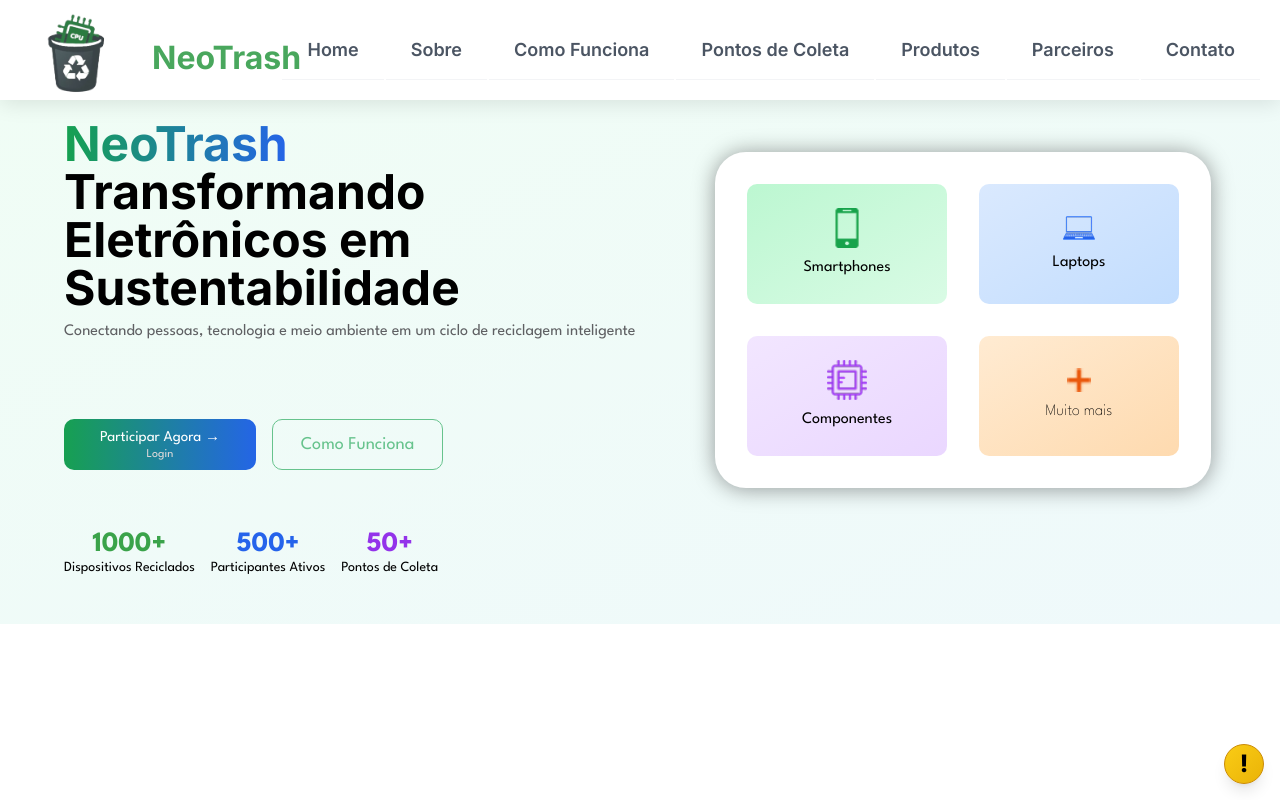
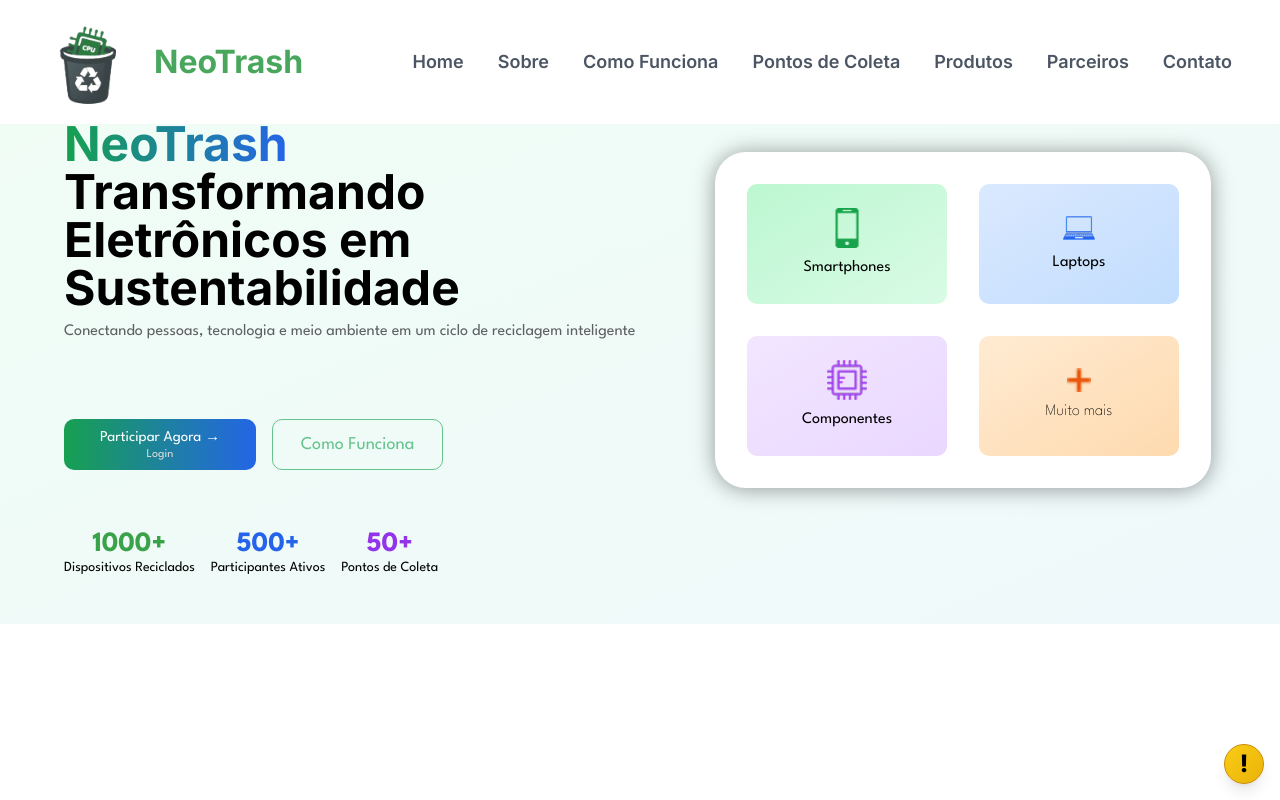
Before and after one commit to Coxaxi/NeoTrash, a React (Vite) app: page / in a window 1280 px wide. Shown: the top 800 px of the page. Built offline with nearby package versions, Linux system fonts and the light colour scheme.

Commit message:
FIX: Layout menu melhorado

```diff
--- a/src/components/Header.jsx
+++ b/src/components/Header.jsx
@@ -1,27 +1,50 @@
 import logo from './imgs/logo.png';
-import './css/cabecalho.css';
 import { Menu } from './Menu';
+import { useState, useEffect } from 'react';
 
 function Header() {
+  const [scrolled, setScrolled] = useState(false);
+
+  useEffect(() => {
+    const handleScroll = () => {
+      setScrolled(window.scrollY > 20);
+    };
+    window.addEventListener('scroll', handleScroll);
+    return () => window.removeEventListener('scroll', handleScroll);
+  }, []);
+
   return (
-    <div className="max-h-[100px] Header fixed top-0 left-0 w-full z-50 flex justify-between items-center px-5 py-4 bg-white lg:justify-between">
-      {/* Menu - aparece primeiro no mobile, mas reordenado no desktop */}
+    <header
+      className={`fixed top-0 left-0 w-full z-50 transition-all duration-300 ${scrolled
+          ? 'bg-white/80 backdrop-blur-md shadow-sm py-2'
+          : 'bg-white py-4'
+        }`}
+    >
+      <div className="w-full px-5 lg:px-8">
+        <div className="flex justify-between items-center">
+
+          {/* Menu Section - Order 1 on Desktop (Right) */}
           <div className="lg:order-1">
             <Menu />
           </div>
 
-      {/* Logo - centralizado no mobile, à esquerda no desktop */}
-      <div className="logo flex items-center justify-center lg:order-0 lg:flex-1 lg:justify-start">
+          {/* Logo Section - Order 0 on Desktop (Left) */}
+          <div className="flex items-center justify-center lg:justify-start lg:order-0 lg:flex-1">
             <img
               src={logo}
-          className="img-logo w-[80px] h-auto lg:w-[114px] lg:h-[92px]"
+              className={`transition-all duration-300 ${scrolled ? 'w-[60px] lg:w-[90px] h-auto' : 'w-[80px] lg:w-[114px] h-auto'
+                }`}
               alt="NeoTrash Logo"
             />
-        <h1 className="cursor-pointer m-0 text-[#49A75D] w-auto h-auto font-inter font-bold text-[24px] lg:text-[32px] lg:w-[161px] lg:h-[33px] ml-2">
+            <h1 className={`font-inter font-bold text-[#49A75D] ml-2 transition-all duration-300 ${scrolled ? 'text-[20px] lg:text-[28px]' : 'text-[24px] lg:text-[32px]'
+              }`}>
               NeoTrash
             </h1>
           </div>
+
         </div>
+      </div>
+    </header>
   );
 }
 
--- a/src/components/Menu.jsx
+++ b/src/components/Menu.jsx
@@ -1,88 +1,37 @@
 import { useEffect, useState } from 'react';
-import { Container } from './MenuHamburguer';
+import { createPortal } from 'react-dom';
 import logo from './imgs/logo.png'; // Importe a logo para usar no sidebar
 
 export function Menu() {
     const [menuOpen, setMenuOpen] = useState(false);
     const [isMobile, setIsMobile] = useState(window.innerWidth <= 1024);
 
-    const toggleMenu = () => {
-        setMenuOpen(!menuOpen);
-    };
+    const toggleMenu = () => setMenuOpen(!menuOpen);
+    const closeMenu = () => setMenuOpen(false);
 
-    const closeMenu = () => {
-        setMenuOpen(false);
-    };
-
+    useEffect(() => {
         const handleResize = () => {
             const mobile = window.innerWidth <= 1024;
             setIsMobile(mobile);
-        if (!mobile) {
-            setMenuOpen(true); // Show menu on desktop
-        } else {
-            setMenuOpen(false); // Hide on mobile until toggled
-        }
+            if (!mobile) setMenuOpen(false);
         };
 
-    useEffect(() => {
-        handleResize();
         window.addEventListener('resize', handleResize);
-
-        return () => {
-            window.removeEventListener('resize', handleResize);
-        };
+        return () => window.removeEventListener('resize', handleResize);
     }, []);
 
     useEffect(() => {
-        const handleEsc = (event) => {
-            if (event.key === 'Escape' && menuOpen && isMobile) {
-                closeMenu();
+        if (menuOpen && isMobile) {
+            document.body.style.overflow = 'hidden';
+        } else {
+            document.body.style.overflow = 'unset';
         }
-        };
-        window.addEventListener('keydown', handleEsc);
-
         return () => {
-            window.removeEventListener('keydown', handleEsc);
+            document.body.style.overflow = 'unset';
         };
     }, [menuOpen, isMobile]);
 
-    return (
-        <Container isOpen={menuOpen} className="menu flex items-center" role="navigation" aria-label="Main menu">
-            {isMobile && (
-                <div className="hamburger absolute left-5 cursor-pointer w-[30px] h-[24px] flex flex-col justify-between" onClick={toggleMenu}>
-                    <span className={`line bg-[#686868] h-[4px] w-full rounded transition-all duration-300 origin-center ${menuOpen ? 'rotate-45 translate-y-[10px]' : ''}`}></span>
-                    <span className={`line bg-[#686868] h-[4px] w-full rounded transition-all duration-300 ${menuOpen ? 'scale-0' : ''}`}></span>
-                    <span className={`line bg-[#686868] h-[4px] w-full rounded transition-all duration-300 origin-center ${menuOpen ? '-rotate-45 -translate-y-[10px]' : ''}`}></span>
-                </div>
-            )}
-            {menuOpen && isMobile && (
-                <div className="sidebar-header flex items-center justify-between p-4 border-b border-[#e5e7eb] bg-[#ffffff]">
-                    <div className="sidebar-logo flex items-center gap-2">
-                        <img src={logo} className="sidebar-img w-8 h-auto" alt="NeoTrash Logo" />
-                        <span className="sidebar-text text-xl text-[#333333] font-bold">NeoTrash</span>
-                    </div>
-                    <button onClick={closeMenu} aria-label="Close menu" className="text-[#333333] text-[24px] cursor-pointer focus:outline-none focus:ring-2 focus:ring-[#49A75D]">
-                        &times;
-                    </button>
-                </div>
-            )}
-            <nav>
-                <ul className="flex flex-col-reverse list-none m-0 p-0 gap-0.5 lg:flex-row lg:gap-0.5">
-                    {/* Botão de fechar - visível apenas no mobile */}
-                    <li className="lg:hidden">
-
-
-                        <button
-                            onClick={closeMenu}
-                            aria-label="Fechar menu"
-                            className="text-gray-800 text-6xl cursor-pointer focus:outline-none focus:ring-2 focus:ring-primary hover:text-primary transition-colors w-full text-left px-4 py-2"
-                        >
-                            ×
-                        </button>
-                    </li>
-
-                    {/* Itens do menu */}
-                    {[
+    const menuItems = [
         { href: "#Home", label: "Home" },
         { href: "#Sobre", label: "Sobre" },
         { href: "#ComoFunciona", label: "Como Funciona" },
@@ -90,30 +39,99 @@ export function Menu() {
         { href: "#Produtos", label: "Produtos" },
         { href: "#Parceiros", label: "Parceiros" },
         { href: "#contato", label: "Contato" }
-                    ].map((item, index) => (
-                        <li key={item.href} className={`
-                            text-gray-600 cursor-pointer px-4 py-2.5 transition-all
-                            text-xl font-semibold font-inter
-                            lg:text-gray-600 lg:text-lg lg:py-3 lg:px-4
-                            lg:hover:text-primary lg:hover:scale-105
-                            ${index === 0 ? 'mt-8 lg:mt-0' : 'mt-0'}
-                            border-b border-gray-100 lg:border-b-0
-                            hover:bg-gray-50 lg:hover:bg-transparent
+    ];
+
+    // Mobile Menu Content (Drawer + Overlay)
+    const MobileMenu = (
+        <>
+            {/* Mobile Overlay */}
+            <div
+                className={`fixed inset-0 bg-black/20 backdrop-blur-sm z-[9998] transition-opacity duration-300 ${menuOpen ? 'opacity-100 visible' : 'opacity-0 invisible'
+                    }`}
+                onClick={closeMenu}
+            />
+
+            {/* Menu Drawer */}
+            <div className={`
+                fixed top-0 right-0 h-full w-[80%] max-w-sm bg-white shadow-2xl z-[9999]
+                transform transition-transform duration-300 ease-out
+                ${menuOpen ? 'translate-x-0' : 'translate-x-full'}
             `}>
+                {/* Mobile Header */}
+                <div className="flex items-center justify-between p-6 border-b border-gray-100">
+                    <div className="flex items-center gap-3">
+                        <img src={logo} className="w-8 h-auto" alt="NeoTrash Logo" />
+                        <span className="text-lg font-bold text-[#333333]">NeoTrash</span>
+                    </div>
+                    <button
+                        onClick={closeMenu}
+                        className="p-2 text-gray-500 hover:text-[#49A75D] transition-colors"
+                    >
+                        <span className="text-2xl">&times;</span>
+                    </button>
+                </div>
+
+                {/* Navigation Links */}
+                <ul className="flex flex-col p-4">
+                    {menuItems.map((item) => (
+                        <li key={item.href}>
                             <a
                                 href={item.href}
-                                className="no-underline text-inherit block w-full h-full"
-                                onClick={isMobile ? closeMenu : undefined}
+                                onClick={closeMenu}
+                                className="
+                                    block py-3 px-4 text-lg font-medium text-gray-600 rounded-lg
+                                    transition-all duration-200
+                                    hover:bg-green-50 hover:text-[#49A75D] hover:pl-6
+                                "
                             >
                                 {item.label}
                             </a>
                         </li>
                     ))}
                 </ul>
+            </div>
+        </>
+    );
+
+    return (
+        <nav className="relative" role="navigation" aria-label="Main menu">
+            {/* Hamburger Button (Visible on Mobile) */}
+            {isMobile && (
+                <button
+                    onClick={toggleMenu}
+                    className="relative z-50 w-10 h-10 flex flex-col justify-center items-center gap-1.5 focus:outline-none"
+                    aria-label={menuOpen ? "Close menu" : "Open menu"}
+                >
+                    <span className={`block w-6 h-0.5 bg-[#49A75D] transition-all duration-300 ease-out ${menuOpen ? 'rotate-45 translate-y-2' : ''
+                        }`} />
+                    <span className={`block w-6 h-0.5 bg-[#49A75D] transition-all duration-300 ease-out ${menuOpen ? 'opacity-0' : ''
+                        }`} />
+                    <span className={`block w-6 h-0.5 bg-[#49A75D] transition-all duration-300 ease-out ${menuOpen ? '-rotate-45 -translate-y-2' : ''
+                        }`} />
+                </button>
+            )}
+
+            {/* Render Mobile Menu via Portal */}
+            {isMobile && createPortal(MobileMenu, document.body)}
+
+            {/* Desktop Menu (Visible on Desktop) */}
+            {!isMobile && (
+                <ul className="flex flex-row gap-0.5 items-center">
+                    {menuItems.map((item) => (
+                        <li key={item.href}>
+                            <a
+                                href={item.href}
+                                className="
+                                    block py-3 px-4 text-lg text-gray-600 font-semibold
+                                    hover:text-[#49A75D] hover:scale-105 transition-all duration-200
+                                "
+                            >
+                                {item.label}
+                            </a>
+                        </li>
+                    ))}
+                </ul>
+            )}
         </nav>
-            {menuOpen && isMobile && (
-                <div className="overlay fixed top-0 left-0 w-full h-full bg-black/30 backdrop-filter backdrop-blur-sm z-[9]" onClick={closeMenu}></div>
-            )}
-        </Container>
     );
 }
--- a/src/components/MenuHamburguer.js
+++ /dev/null
@@ -1,60 +0,0 @@
-import styled from 'styled-components';
-
-export const Container = styled.nav`
-  display: flex;
-  align-items: center;
-
-  ul {
-    display: flex;
-    flex-direction: row;
-    list-style: none;
-    margin: 0;
-    padding: 0;
-    gap: 2px;
-  }
-
-  @media (max-width: 1024px) {
-    position: relative;
-
-    ul {
-      display: ${props => props.isOpen ? 'flex' : 'none'};
-      flex-direction: column;
-      position: fixed;
-      top: 0;
-      left: 0;
-      transform: ${props => props.isOpen ? 'translateX(0)' : 'translateX(-100%)'};
-      transition: transform 0.3s ease-in-out;
-      width: 80vw;
-      max-width: 320px;
-      height: 100vh;
-      background: linear-gradient(135deg, #ffffff, #f3f4f6); /* Light gradient for modern feel */
-      box-shadow: 0 0 15px rgba(73, 167, 93, 0.3); /* Soft green glow */
-      z-index: 10;
-      border-radius: 0 8px 8px 0;
-      margin-top: 0;
-      overflow-y: auto;
-      padding: 0;
-    }
-
-    li {
-      text-align: left; /* Align left for side menu */
-      width: 100%;
-      color: #333333; /* Dark text for light theme */
-      font-size: 18px; /* Slightly larger for better touch */
-      padding: 15px 25px; /* More padding for touch targets */
-      margin: 0;
-      transition: background-color 0.2s ease, color 0.2s ease;
-    }
-
-    li:hover {
-      background-color: #e5e7eb; /* Light hover */
-      color: #49A75D; /* Green accent on hover */
-    }
-
-    li a {
-      display: block;
-      color: inherit;
-      text-decoration: none;
-    }
-  }
-`;
```
Lines whose indentation alone changed are shown as unchanged.
